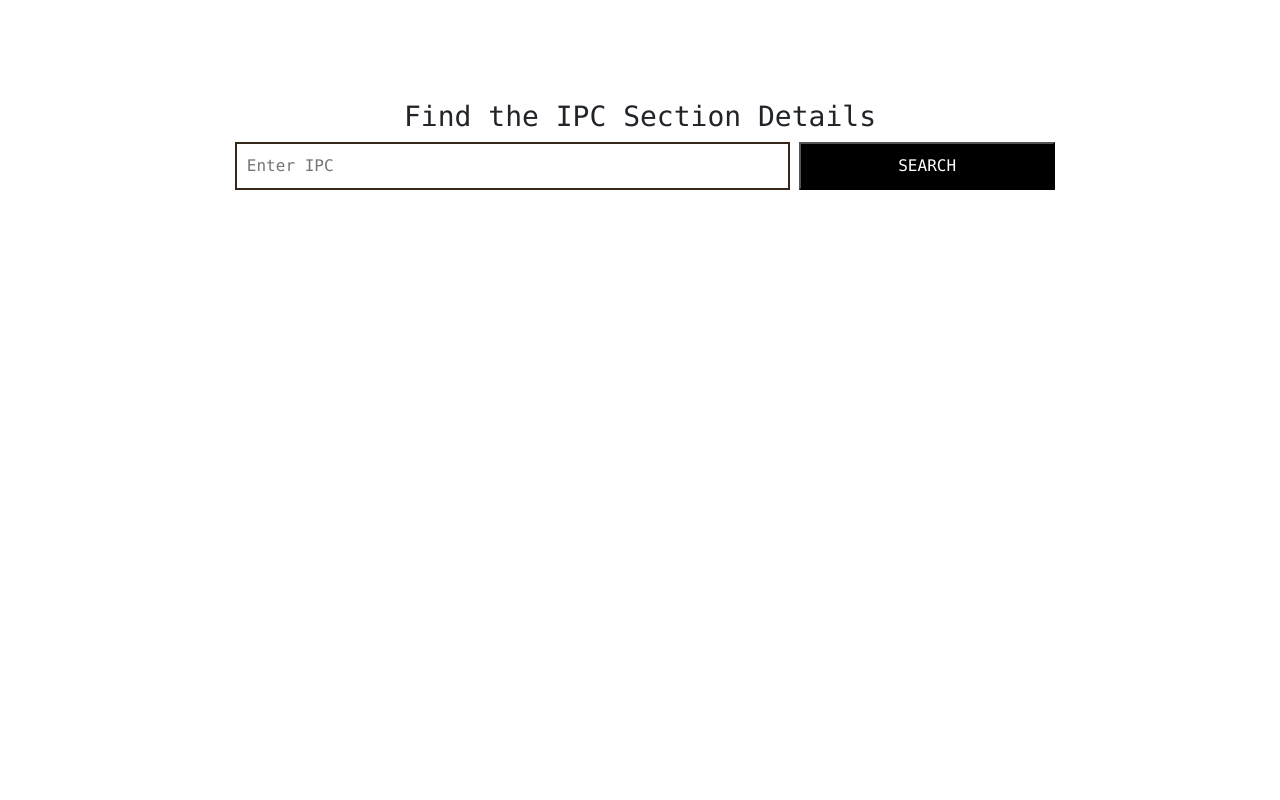
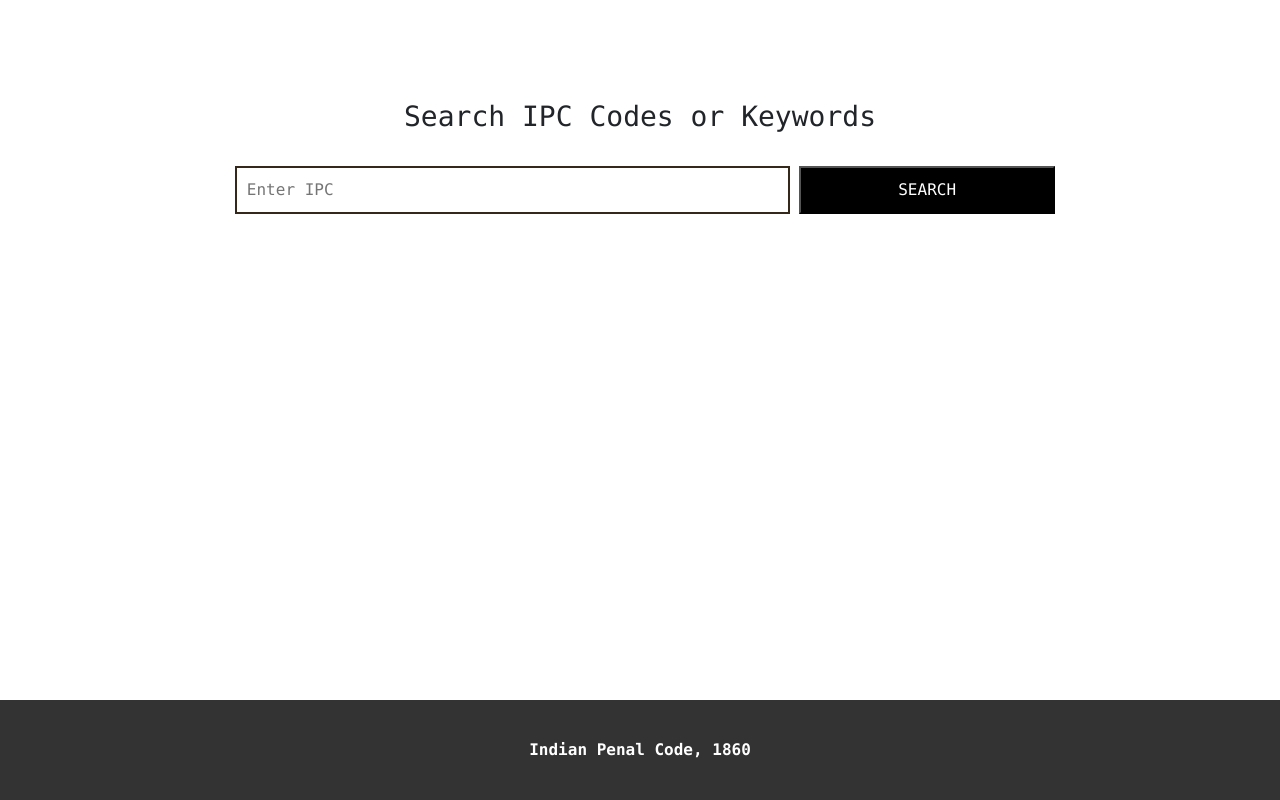
Before and after one commit to RamkumarMrj/IPC-SEARCH-ENGINE, a Django app: page / in a window 1280 px wide. Run offline with Django 3.2, Linux system fonts and the light colour scheme.

Commit message:
v1 code updated

```diff
--- a/core/templates/core/home.html
+++ b/core/templates/core/home.html
@@ -42,12 +42,25 @@
     form {
       margin-bottom: 20px;
     }
+
+    footer {
+        height: 100px; /* Adjust the height as needed */
+        background-color: #333;
+        color: #fff;
+        text-align: center;
+        line-height: 100px; /* Center text vertically */
+        position: absolute;
+        bottom: 0;
+        width: 100%;
+    }
+
   </style>
 </head>
 
 <body>
   <div class="container" id="main">
-        <h3>Find the IPC Section Details</h3>
+    <h3>Search IPC Codes or Keywords</h3>
+    <br>
     <form method="GET">
       <div>
         <label for="ipc"></label>
@@ -63,6 +76,11 @@
     {% endif %}
   </div>
 
+    <footer>
+  <p><strong>Indian Penal Code, 1860</strong></p>
+  <!-- <a href="mailto:hege@example.com">hege@example.com</a></p> -->
+</footer>
+
   <script src="https://code.jquery.com/jquery-3.5.1.slim.min.js"
     integrity="sha384-DfXdz2htPH0lsSSs5nCTpuj/zy4C+OGpamoFVy38MVBnE+IbbVYUew+OrCXaRkfj"
     crossorigin="anonymous"></script>
@@ -70,6 +88,7 @@
     integrity="sha384-Piv4xVNRyMGpqkS2by6br4gNJ7DXjqk09RmUpJ8jgGtD7zP9yug3goQfGII0yAns"
     crossorigin="anonymous"></script>
 
+
 </body>
 
 </html>
```
Also changed, not shown: requirements.txt (+9 -10 lines), core/__init__.py (deleted), core/migrations/__init__.py (deleted), ipc_panel/__init__.py (deleted). Lines whose indentation alone changed are shown as unchanged.
